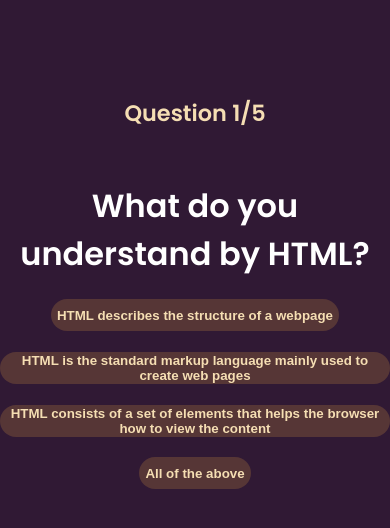
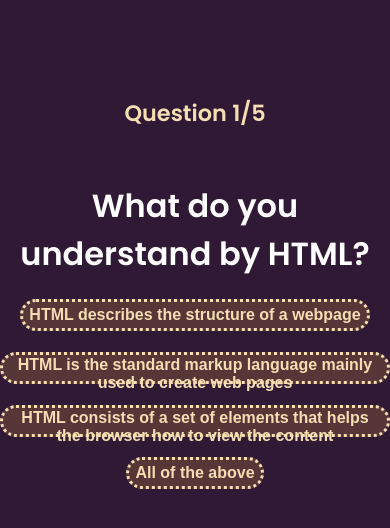
Before and after one commit to killshotxd/React-Modern-QuizzApp, a React (Create React App) app: page /QuizHTML in a window 390 px wide. Shown: the top 528 px of the page. Built offline with nearby package versions, Linux system fonts and the light colour scheme.

Commit message:
Fixed responsiveness

```diff
--- a/src/pages/Home.css
+++ b/src/pages/Home.css
@@ -13,6 +13,22 @@
 .text__center h1 {
   font-size: 1.7rem;
   padding: 2rem;
+}
+
+@media screen and (max-width: 447px) {
+  .text__center h1 {
+    font-size: 1.1rem;
+  }
+}
+
+@media screen and (max-width: 315px) {
+  .text__center h1 {
+    font-size: 0.8rem;
+  }
+
+  .text__center h2 {
+    font-size: 0.5rem;
+  }
 }
 
 .text__center h1 span {
--- a/src/pages/QuizHTML.css
+++ b/src/pages/QuizHTML.css
@@ -31,12 +31,13 @@
 
 button {
   background: #563636;
-  border: none;
-  border-radius: 2rem;
+  border: dotted;
+  border-radius: 1rem;
   height: 2rem;
   cursor: pointer;
   font-weight: bold;
   color: wheat;
+  font-size: 1rem;
 }
 
 button:hover {
@@ -59,3 +60,9 @@
   color: wheat;
   text-decoration: none;
 }
+
+@media screen and (max-width: 390px) {
+  .score-section {
+    font-size: 1rem;
+  }
+}
--- a/src/pages/QuizSelectionPage.css
+++ b/src/pages/QuizSelectionPage.css
@@ -30,3 +30,9 @@
 .react-reveal {
   padding: 0;
 }
+
+@media screen and (max-width: 480) {
+  .center-div h1 {
+    font-size: 1rem;
+  }
+}
```
